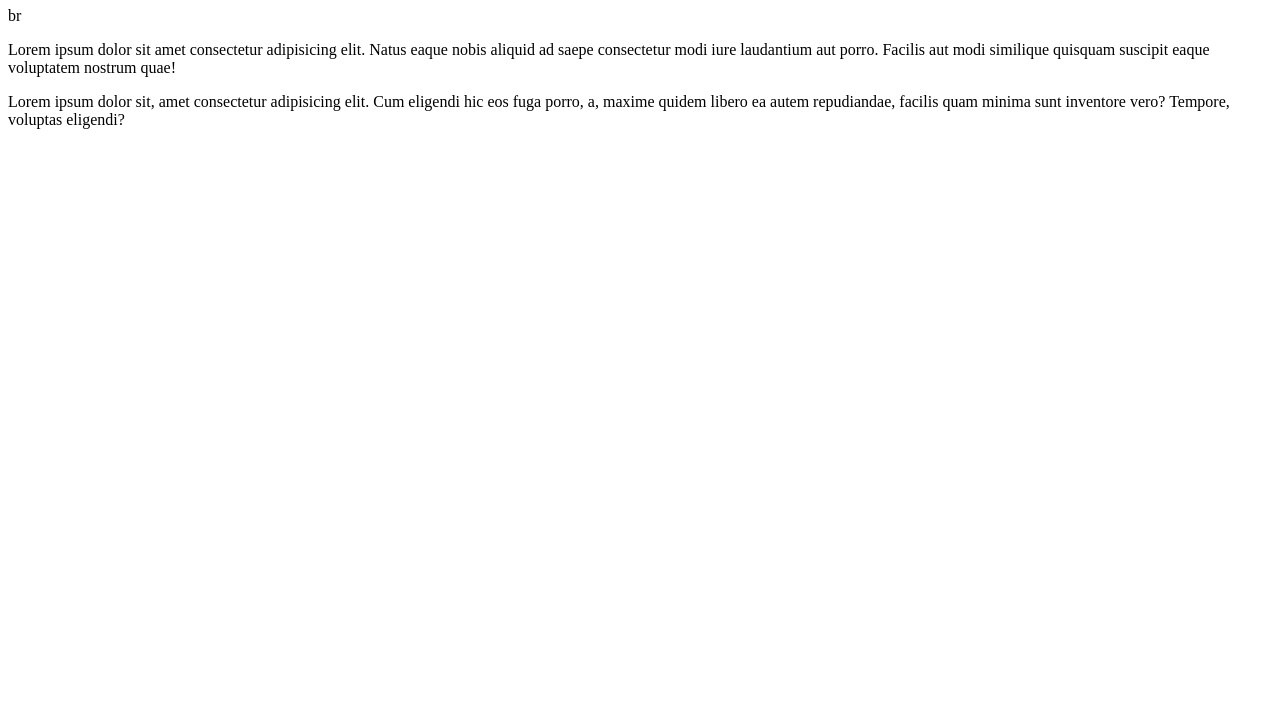
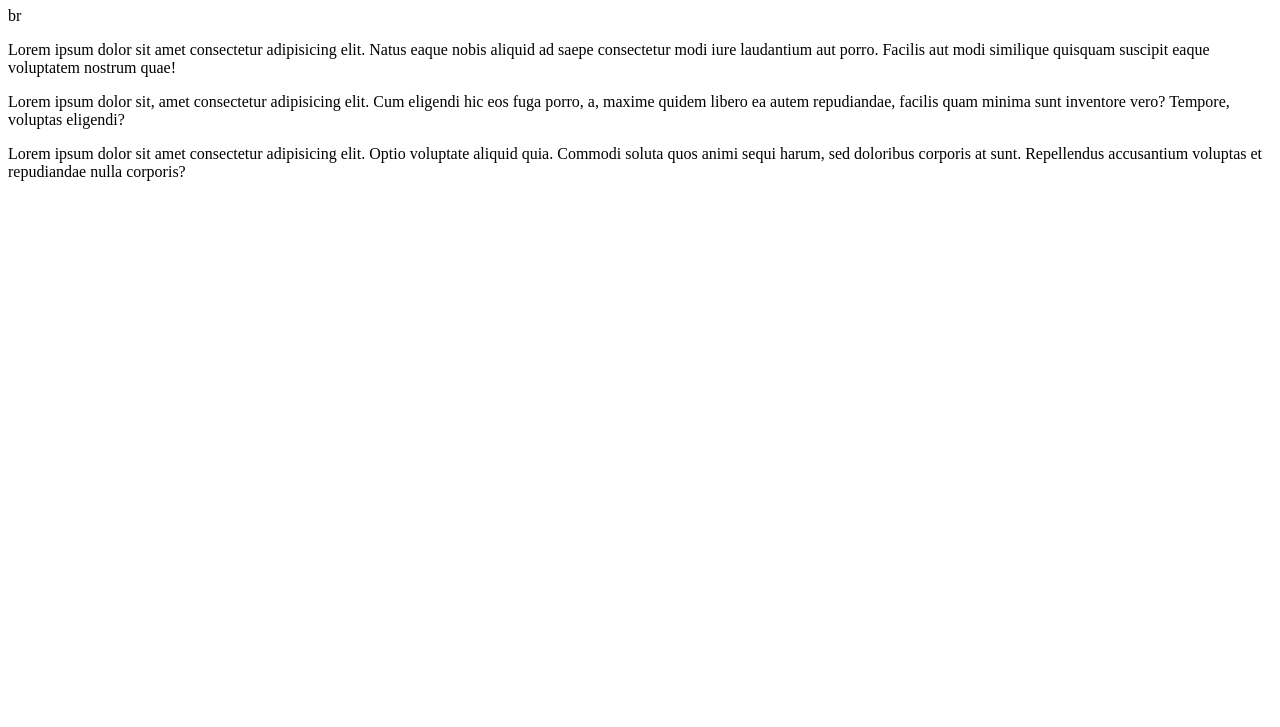
Before and after one commit to DiegoLuisDev/Olamundo, a plain HTML site: page index.html in a window 1280 px wide. Shown: the part 73-800 px from the top of the page. Drawn offline with Linux system fonts and the light colour scheme.

Commit message:
Adicionei mais um parágrafo

```diff
--- a/index.html
+++ b/index.html
@@ -11,5 +11,6 @@
     <p>Lorem ipsum dolor sit amet consectetur adipisicing elit. Natus eaque nobis aliquid ad saepe consectetur modi iure laudantium aut porro. Facilis aut modi similique quisquam suscipit eaque voluptatem nostrum quae!
     </p>
     <p>Lorem ipsum dolor sit, amet consectetur adipisicing elit. Cum eligendi hic eos fuga porro, a, maxime quidem libero ea autem repudiandae, facilis quam minima sunt inventore vero? Tempore, voluptas eligendi?</p>
+    <p>Lorem ipsum dolor sit amet consectetur adipisicing elit. Optio voluptate aliquid quia. Commodi soluta quos animi sequi harum, sed doloribus corporis at sunt. Repellendus accusantium voluptas et repudiandae nulla corporis?</p>
 </body>
 </html>
```
